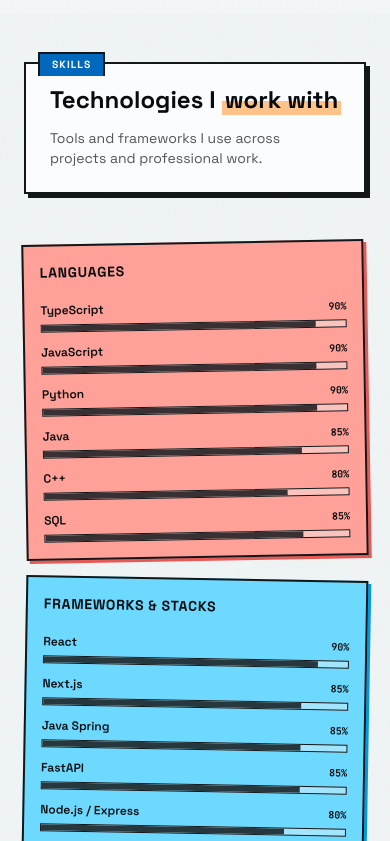
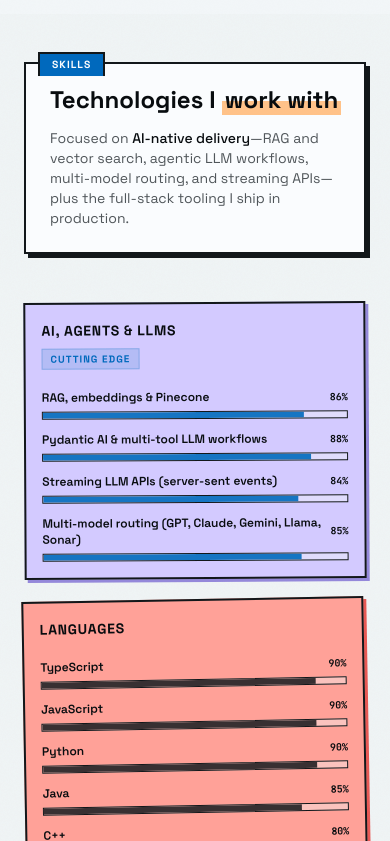
Before and after one commit to adke/ashah-dev, a Next.js app: page / in a window 390 px wide. Shown: the part 6943-7784 px from the top of the page. Built offline with nearby package versions, Linux system fonts and the light colour scheme.

Commit message:
feat: add AI, agents & LLMs category to SkillsSection with detailed skills and updated description

```diff
--- a/components/portfolio/skills-section.tsx
+++ b/components/portfolio/skills-section.tsx
@@ -1,6 +1,19 @@
 "use client"
 
 import { useEffect, useRef, useState } from "react"
+
+/** Featured first — aligned with resume (agentic/RAG/LLM shipping experience) */
+const aiAgentCategory = {
+  name: "AI, agents & LLMs",
+  badge: "Cutting edge",
+  skills: [
+    { name: "RAG, embeddings & Pinecone", level: 86 },
+    { name: "Pydantic AI & multi-tool LLM workflows", level: 88 },
+    { name: "Streaming LLM APIs (server-sent events)", level: 84 },
+    { name: "Multi-model routing (GPT, Claude, Gemini, Llama, Sonar)", level: 85 },
+  ],
+  variant: "lavender" as const,
+}
 
 const skillCategories = [
   {
@@ -49,6 +62,15 @@
 ]
 
 const technologies = [
+  "LangGraph",
+  "LangChain",
+  "Pydantic AI",
+  "Pinecone",
+  "RAG & embeddings",
+  "Typesense",
+  "Perplexity API",
+  "Ollama",
+  "LLM APIs",
   "Java",
   "Python",
   "C++",
@@ -68,7 +90,6 @@
   "Google Cloud",
   "PyTorch",
   "TensorFlow",
-  "LLMs",
   "Microservices",
   "Agile",
   "Git",
@@ -108,8 +129,10 @@
             <h2 className="text-2xl lg:text-3xl font-bold mb-3 text-balance">
               Technologies I <span className="marker-highlight">work with</span>
             </h2>
-            <p className="text-sm text-muted-foreground max-w-xl">
-              Tools and frameworks I use across projects and professional work.
+            <p className="text-sm text-muted-foreground max-w-2xl">
+              Focused on <span className="text-foreground font-medium">AI-native delivery</span>
+              —RAG and vector search, agentic LLM workflows, multi-model routing, and streaming APIs—plus
+              the full-stack tooling I ship in production.
             </p>
           </div>
         </div>
@@ -119,6 +142,37 @@
             isVisible ? "opacity-100 translate-y-0" : "opacity-0 translate-y-8"
           }`}
         >
+          <div
+            className={`md:col-span-2 post-it ${aiAgentCategory.variant} p-5 md:p-6 sticker hover-lift color-transition ring-2 ring-primary/25 shadow-[4px_4px_0_oklch(0.55_0.12_290/0.35)]`}
+            style={{ transform: "rotate(-0.3deg)" }}
+          >
+            <div className="flex flex-col sm:flex-row sm:items-center sm:justify-between gap-2 mb-5">
+              <h4 className="text-sm font-bold uppercase tracking-wider">{aiAgentCategory.name}</h4>
+              <span className="self-start sm:self-auto text-[10px] font-bold uppercase tracking-widest px-2 py-0.5 rounded-sm bg-primary/15 text-primary border border-primary/25">
+                {aiAgentCategory.badge}
+              </span>
+            </div>
+            <div className="grid sm:grid-cols-2 gap-x-8 gap-y-3">
+              {aiAgentCategory.skills.map((skill, skillIndex) => (
+                <div key={skill.name}>
+                  <div className="flex justify-between items-center mb-1.5">
+                    <span className="text-xs font-semibold text-foreground">{skill.name}</span>
+                    <span className="text-[10px] font-mono font-bold">{skill.level}%</span>
+                  </div>
+                  <div className="h-2 bg-background/40 border border-border overflow-hidden">
+                    <div
+                      className="h-full bg-primary/90 transition-all duration-1000 ease-out"
+                      style={{
+                        width: isVisible ? `${skill.level}%` : "0%",
+                        transitionDelay: `${skillIndex * 50}ms`,
+                      }}
+                    />
+                  </div>
+                </div>
+              ))}
+            </div>
+          </div>
+
           {skillCategories.map((category, categoryIndex) => (
             <div
               key={category.name}
@@ -138,7 +192,7 @@
                         className="h-full bg-foreground/80 transition-all duration-1000 ease-out"
                         style={{
                           width: isVisible ? `${skill.level}%` : "0%",
-                          transitionDelay: `${(categoryIndex * 4 + skillIndex) * 50}ms`,
+                          transitionDelay: `${(categoryIndex * 4 + skillIndex + 4) * 50}ms`,
                         }}
                       />
                     </div>
```
